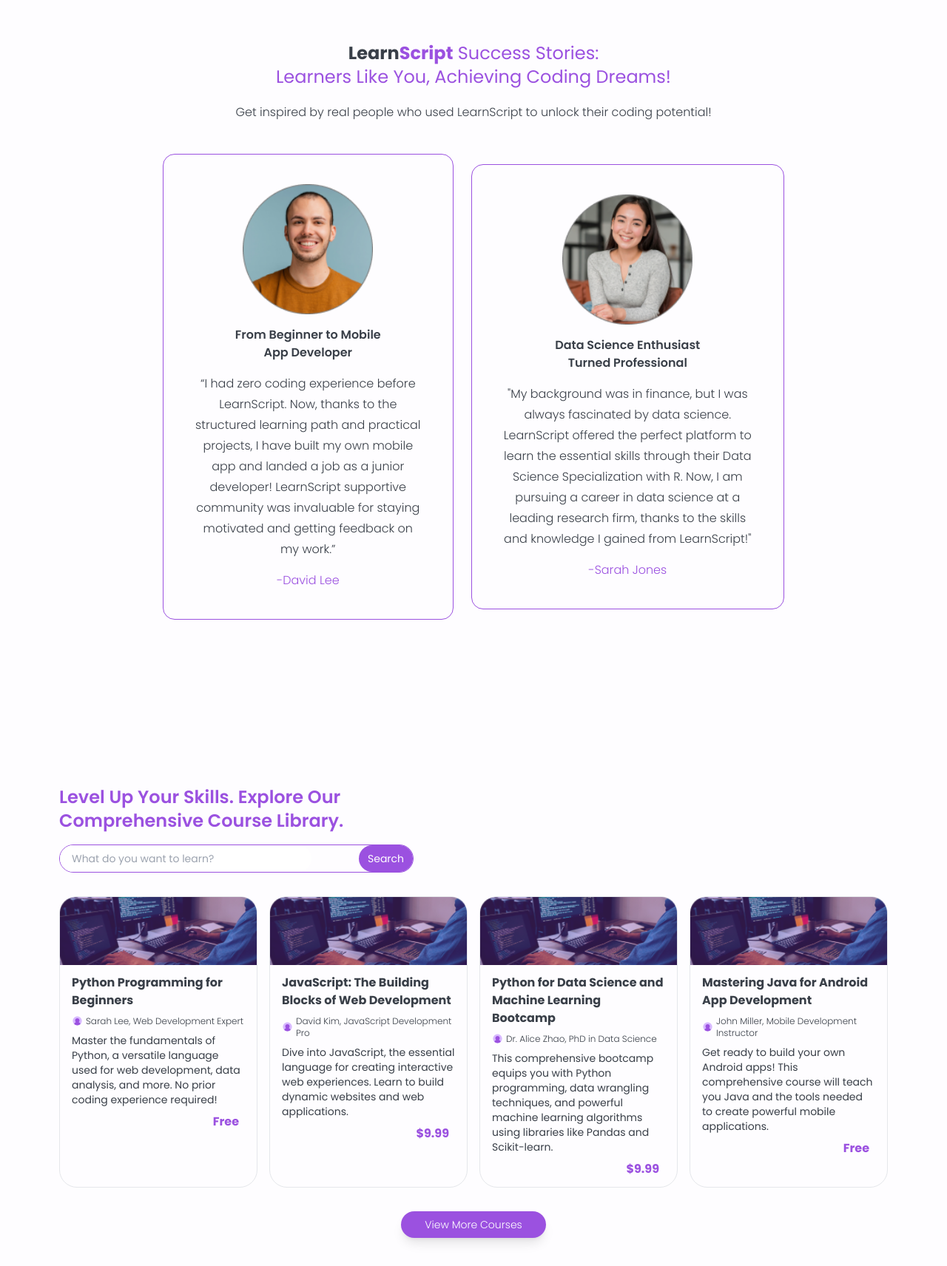
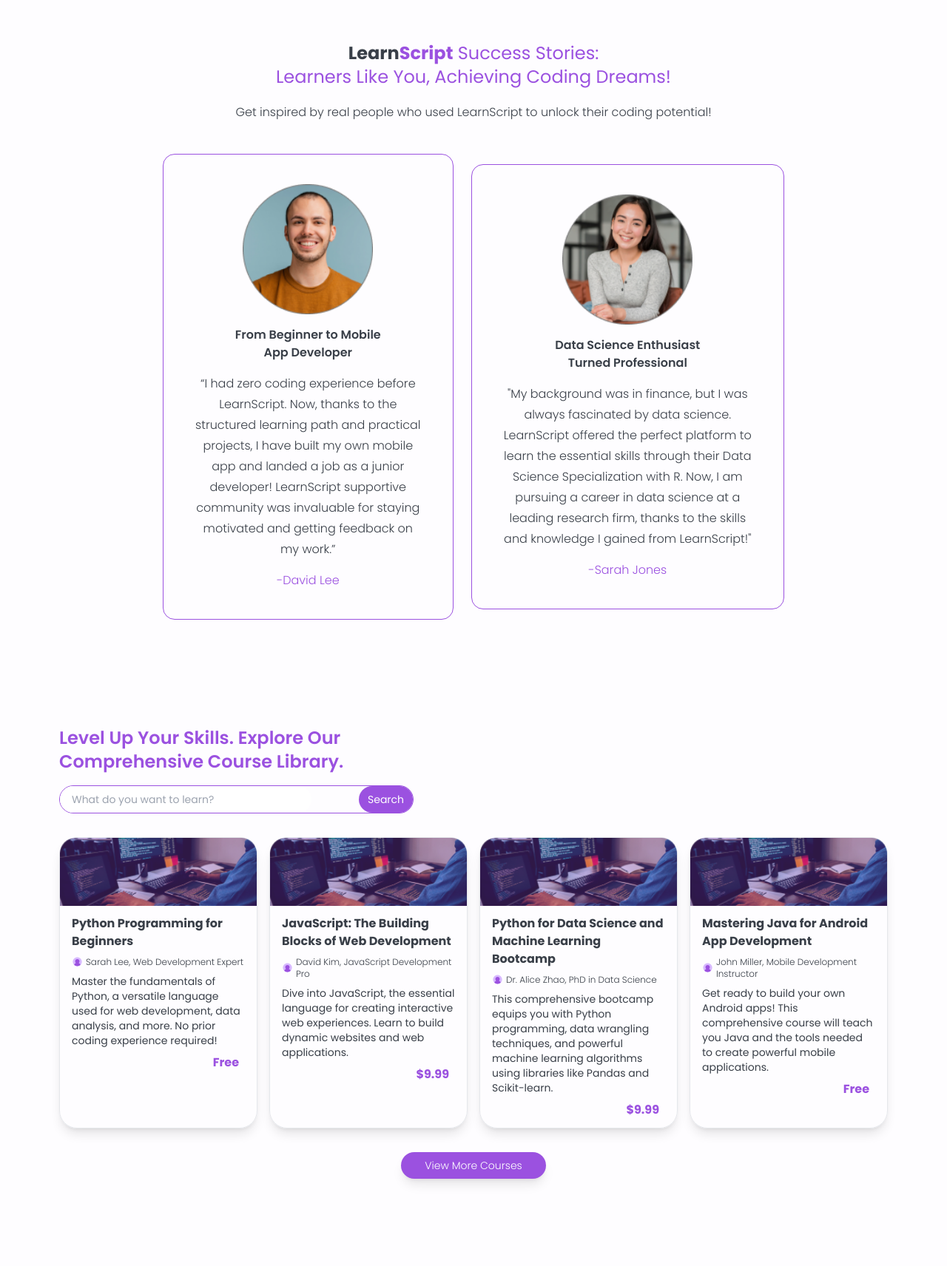
Before and after one commit to biancavictorino/learn-script, a React (Vite) app: page / in a window 1280 px wide. Shown: the part 1688-3400 px from the top of the page at 74% size. After the commit the page ends 3362 px from the top, so only its background shows below. Built offline with nearby package versions, Linux system fonts and the light colour scheme.

Commit message:
modified courses

```diff
--- a/src/Components/Courses.jsx
+++ b/src/Components/Courses.jsx
@@ -4,7 +4,7 @@
 
 const Courses = () => {
   return (
-    <div className='px-8 py-20 flex flex-col gap-8 items-center md:items-start md:px-20 md:h-screen'>
+    <div className='px-8 py-20 flex flex-col gap-8 items-center md:items-start md:px-20 md:pb-20'>
         <div className='flex flex-col gap-4 items-center md:items-start'>
             <h1 className='text-2xl font-semibold text-primary-color text-center md:text-left md:w-2/3'>Level Up Your Skills. Explore Our Comprehensive Course Library.</h1>
             <div className='w-auto flex flex-row items-center justify-between'>
@@ -18,7 +18,7 @@
         <div className='flex flex-col justify-center items-center gap-4 md:flex-row md:items-stretch'>
             {
                 course.map(learn => (
-                    <div className='max-w-80 border rounded-3xl md:w-full flex-wrap'>
+                    <div className='max-w-80 border rounded-3xl md:w-full flex-wrap shadow-lg'>
                         <img src={learn.image} alt="" className='w-96'/>
                         <div className='py-3 px-4 flex flex-col gap-2'>
                             <h1 className='text-md font-bold'>{learn.course}</h1>
--- a/src/Components/Learners.jsx
+++ b/src/Components/Learners.jsx
@@ -3,7 +3,7 @@
 
 const Learners = () => {
   return (
-    <div className='px-8 py-16 lg:px-20 lg:py-36 flex flex-col items-center'>
+    <div className='px-8 py-16 lg:px-20 lg:pt-36 flex flex-col items-center'>
         <div className='flex flex-col items-center text-center'>
             <h1 className='text-2xl text-primary-color'><span className='font-bold'><span className='text-text-color'>Learn</span>Script</span> Success Stories: </h1>
             <h1 className='text-2xl text-primary-color text-center'>Learners Like You, Achieving Coding Dreams!</h1>
```
